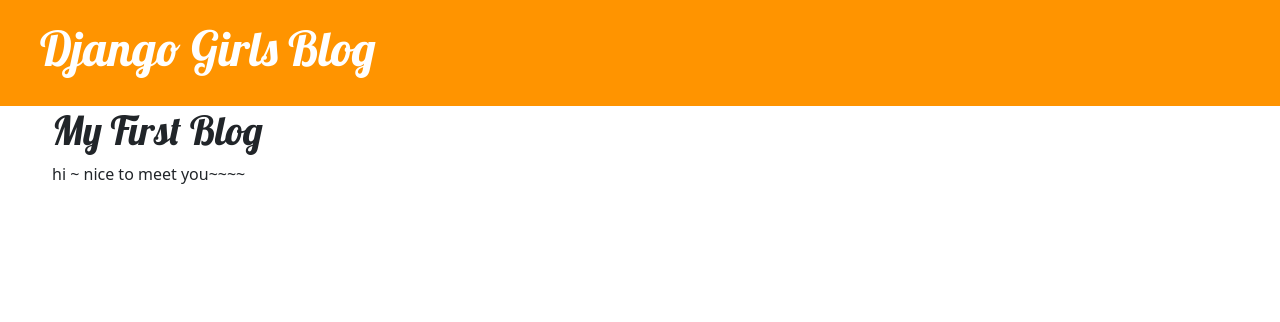
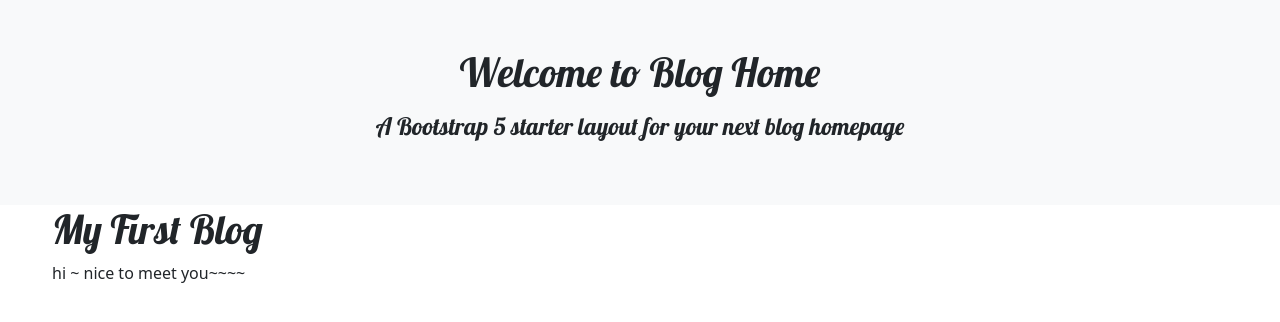
Before and after one commit to eunjinnnn/blog, a Django app: page /post/1/ in a window 1280 px wide. Shown: the part 56-378 px from the top of the page. Run offline with Django 5.2, Linux system fonts and the light colour scheme; data comes from the database, SQL or seed files in the repository.

Commit message:
hero section

```diff
--- a/mysite/blog/templates/blog/base.html
+++ b/mysite/blog/templates/blog/base.html
@@ -34,11 +34,14 @@
           </div>
         </nav>
         <!-- navbar -->
+        <!-- Hero -->
+        <div class="p-5 text-center bg-light" style="background-color: lightgray;">
+          <h1 class="mb-3">Welcome to Blog Home</h1>
+          <h4 class="mb-3">A Bootstrap 5 starter layout for your next blog homepage</h4>
 
+        </div>
+        <!-- Hero -->
 
-        <div class="page-header">
-            <h1><a href="/">Django Girls Blog</a></h1>
-        </div>
         <div class="content container">
             <div class="row">
                 <div class="col-md-8">
```
